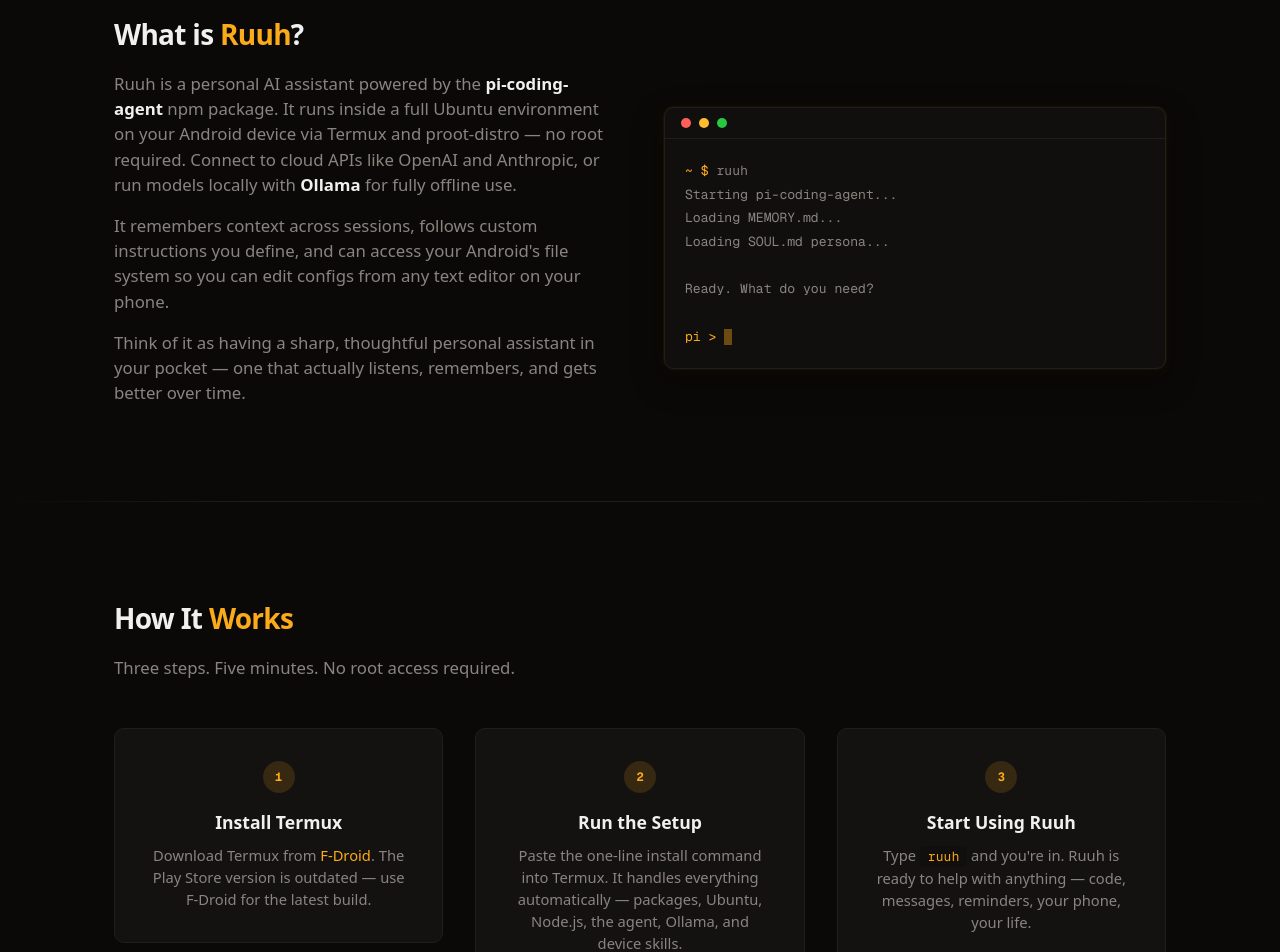
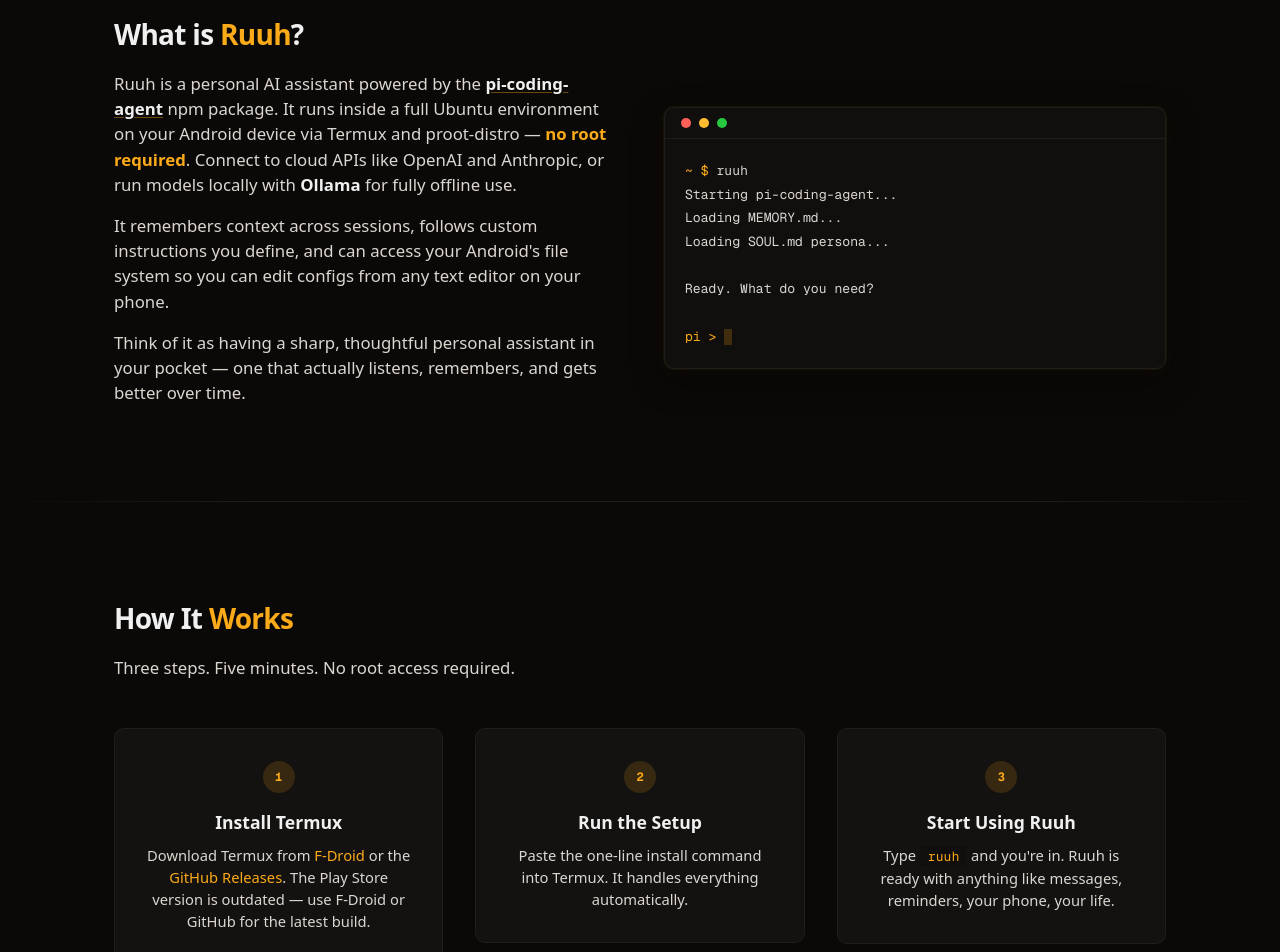
Before and after one commit to perminder-klair/ruuh, a Next.js app in the folder web/: page / in a window 1280 px wide. Shown: the part 860-1812 px from the top of the page. Built offline with nearby package versions, Linux system fonts and the light colour scheme.

Commit message:
update landing page

```diff
--- a/web/app/globals.css
+++ b/web/app/globals.css
@@ -58,31 +58,31 @@
     --card-foreground: #f0f0f0;
     --popover: #141210;
     --popover-foreground: #f0f0f0;
-  --primary: #FBAA19;
+    --primary: #fbaa19;
     --primary-foreground: #0a0a0a;
     --secondary: #1a1a1a;
     --secondary-foreground: #f0f0f0;
     --muted: #1a1a1a;
-  --muted-foreground: #8a8480;
+    --muted-foreground: #dcd6d1;
     --accent: #1f1708;
-  --accent-foreground: #FBAA19;
+    --accent-foreground: #fbaa19;
     --destructive: oklch(0.704 0.191 22.216);
     --border: #201e1b;
     --input: #201e1b;
-  --ring: #FBAA19;
-  --chart-1: #FBAA19;
-  --chart-2: #E8920E;
-  --chart-3: #C67A0A;
-  --chart-4: #FFD166;
+    --ring: #fbaa19;
+    --chart-1: #fbaa19;
+    --chart-2: #e8920e;
+    --chart-3: #c67a0a;
+    --chart-4: #ffd166;
     --chart-5: #ef4444;
     --sidebar: #141210;
     --sidebar-foreground: #f0f0f0;
-  --sidebar-primary: #FBAA19;
+    --sidebar-primary: #fbaa19;
     --sidebar-primary-foreground: #0a0a0a;
     --sidebar-accent: #1a1a1a;
     --sidebar-accent-foreground: #f0f0f0;
     --sidebar-border: #201e1b;
-  --sidebar-ring: #FBAA19;
+    --sidebar-ring: #fbaa19;
 }
 
 .dark {
@@ -92,31 +92,31 @@
     --card-foreground: #f0f0f0;
     --popover: #141210;
     --popover-foreground: #f0f0f0;
-  --primary: #FBAA19;
+    --primary: #fbaa19;
     --primary-foreground: #0a0a0a;
     --secondary: #1a1a1a;
     --secondary-foreground: #f0f0f0;
     --muted: #1a1a1a;
-  --muted-foreground: #8a8480;
+    --muted-foreground: #dcd6d1;
     --accent: #1f1708;
-  --accent-foreground: #FBAA19;
+    --accent-foreground: #fbaa19;
     --destructive: oklch(0.704 0.191 22.216);
     --border: #201e1b;
     --input: #201e1b;
-  --ring: #FBAA19;
-  --chart-1: #FBAA19;
-  --chart-2: #E8920E;
-  --chart-3: #C67A0A;
-  --chart-4: #FFD166;
+    --ring: #fbaa19;
+    --chart-1: #fbaa19;
+    --chart-2: #e8920e;
+    --chart-3: #c67a0a;
+    --chart-4: #ffd166;
     --chart-5: #ef4444;
     --sidebar: #141210;
     --sidebar-foreground: #f0f0f0;
-  --sidebar-primary: #FBAA19;
+    --sidebar-primary: #fbaa19;
     --sidebar-primary-foreground: #0a0a0a;
     --sidebar-accent: #1a1a1a;
     --sidebar-accent-foreground: #f0f0f0;
     --sidebar-border: #201e1b;
-  --sidebar-ring: #FBAA19;
+    --sidebar-ring: #fbaa19;
 }
 
 @layer base {
@@ -138,18 +138,31 @@
     inset: 0;
     pointer-events: none;
     z-index: 9999;
-  background: radial-gradient(ellipse 80% 40% at 50% 0%, rgba(251, 170, 25, 0.025), transparent 70%);
+    background: radial-gradient(
+        ellipse 80% 40% at 50% 0%,
+        rgba(251, 170, 25, 0.025),
+        transparent 70%
+    );
 }
 
 /* Warm shadows */
 .shadow-premium {
-  box-shadow: 0 8px 24px rgba(0, 0, 0, 0.3), 0 0 0 1px rgba(251, 170, 25, 0.04), 0 4px 16px rgba(251, 170, 25, 0.06);
+    box-shadow:
+        0 8px 24px rgba(0, 0, 0, 0.3),
+        0 0 0 1px rgba(251, 170, 25, 0.04),
+        0 4px 16px rgba(251, 170, 25, 0.06);
 }
 .shadow-premium-sm {
-  box-shadow: 0 4px 12px rgba(0, 0, 0, 0.25), 0 0 0 1px rgba(251, 170, 25, 0.03), 0 2px 8px rgba(251, 170, 25, 0.05);
+    box-shadow:
+        0 4px 12px rgba(0, 0, 0, 0.25),
+        0 0 0 1px rgba(251, 170, 25, 0.03),
+        0 2px 8px rgba(251, 170, 25, 0.05);
 }
 .shadow-terminal {
-  box-shadow: 0 12px 32px rgba(0, 0, 0, 0.4), 0 0 0 1px rgba(251, 170, 25, 0.06), 0 4px 16px rgba(251, 170, 25, 0.04);
+    box-shadow:
+        0 12px 32px rgba(0, 0, 0, 0.4),
+        0 0 0 1px rgba(251, 170, 25, 0.06),
+        0 4px 16px rgba(251, 170, 25, 0.04);
 }
 
 /* Soft section dividers */
@@ -164,7 +177,13 @@
     left: 0;
     right: 0;
     height: 1px;
-  background: linear-gradient(90deg, transparent, var(--border) 20%, var(--border) 80%, transparent);
+    background: linear-gradient(
+        90deg,
+        transparent,
+        var(--border) 20%,
+        var(--border) 80%,
+        transparent
+    );
 }
 .border-b-soft {
     position: relative;
@@ -177,28 +196,56 @@
     left: 0;
     right: 0;
     height: 1px;
-  background: linear-gradient(90deg, transparent, var(--border) 20%, var(--border) 80%, transparent);
+    background: linear-gradient(
+        90deg,
+        transparent,
+        var(--border) 20%,
+        var(--border) 80%,
+        transparent
+    );
 }
 
 /* Animations */
 @keyframes cursor-breathe {
-  0%, 100% { opacity: 1; }
-  50% { opacity: 0.15; }
+    0%,
+    100% {
+        opacity: 1;
+    }
+    50% {
+        opacity: 0.15;
+    }
 }
 
 @keyframes breathe {
-  0%, 100% { transform: scale(1); opacity: 0.7; }
-  50% { transform: scale(1.018); opacity: 1; }
+    0%,
+    100% {
+        transform: scale(1);
+        opacity: 0.7;
+    }
+    50% {
+        transform: scale(1.018);
+        opacity: 1;
+    }
 }
 
 @keyframes glow-pulse {
-  0%, 100% { box-shadow: 0 0 8px rgba(251, 170, 25, 0.15); }
-  50% { box-shadow: 0 0 20px rgba(251, 170, 25, 0.3); }
+    0%,
+    100% {
+        box-shadow: 0 0 8px rgba(251, 170, 25, 0.15);
+    }
+    50% {
+        box-shadow: 0 0 20px rgba(251, 170, 25, 0.3);
+    }
 }
 
 @keyframes text-glow-pulse {
-  0%, 100% { text-shadow: 0 0 8px rgba(251, 170, 25, 0.2); }
-  50% { text-shadow: 0 0 16px rgba(251, 170, 25, 0.45); }
+    0%,
+    100% {
+        text-shadow: 0 0 8px rgba(251, 170, 25, 0.2);
+    }
+    50% {
+        text-shadow: 0 0 16px rgba(251, 170, 25, 0.45);
+    }
 }
 
 .animate-blink {
--- a/web/app/page.tsx
+++ b/web/app/page.tsx
@@ -1,13 +1,8 @@
 import {
-  Terminal,
-  Server,
   Brain,
   FolderOpen,
   Plug,
   Cpu,
-  Cloud,
-  WifiOff,
-  Shield,
   Smartphone,
   MessageSquare,
   Settings,
@@ -30,22 +25,10 @@
 
 const features = [
   {
-    icon: Terminal,
-    title: "One-Command Setup",
+    icon: Cpu,
+    title: "Run Local with Ollama",
     description:
-      "A single curl command sets up Termux, Ubuntu, Node.js 22, the agent, Ollama, and device skills — everything in one go.",
-  },
-  {
-    icon: Cpu,
-    title: "Hybrid AI Backend",
-    description:
-      "Choose cloud APIs (OpenAI, Anthropic) or run models locally via Ollama for offline, private use — no internet required.",
-  },
-  {
-    icon: Server,
-    title: "Full Ubuntu Environment",
-    description:
-      "Runs in a real Ubuntu instance via proot-distro with Node.js 22 — no root required, no containers, no VMs.",
+      "Run models like Llama 3, CodeGemma, and DeepSeek Coder directly on your device via Ollama — no API keys, no internet, no data leaving your phone.",
   },
   {
     icon: Brain,
@@ -125,9 +108,20 @@
             <div className="space-y-4">
               <p className="text-[1.05rem] text-muted-foreground">
                 Ruuh is a personal AI assistant powered by the{" "}
-                <strong className="text-foreground">pi-coding-agent</strong> npm
-                package. It runs inside a full Ubuntu environment on your
-                Android device via Termux and proot-distro — no root required.
+                <a
+                  href="https://github.com/badlogic/pi-mono/tree/main/packages/coding-agent"
+                  className="font-semibold text-foreground hover:text-primary transition-colors underline decoration-primary/40 underline-offset-2"
+                  target="_blank"
+                  rel="noopener noreferrer"
+                >
+                  pi-coding-agent
+                </a>{" "}
+                npm package. It runs inside a full Ubuntu environment on your
+                Android device via Termux and proot-distro —{" "}
+                <span className="font-semibold text-primary">
+                  no root required
+                </span>
+                .
                 Connect to cloud APIs like OpenAI and Anthropic, or run models
                 locally with <strong className="text-foreground">Ollama</strong>{" "}
                 for fully offline use.
@@ -199,9 +193,18 @@
                     rel="noopener noreferrer"
                   >
                     F-Droid
+                  </a>{" "}
+                  or the{" "}
+                  <a
+                    href="https://github.com/termux/termux-app/releases"
+                    className="text-primary hover:underline"
+                    target="_blank"
+                    rel="noopener noreferrer"
+                  >
+                    GitHub Releases
                   </a>
-                  . The Play Store version is outdated — use F-Droid for the
-                  latest build.
+                  . The Play Store version is outdated — use F-Droid or GitHub
+                  for the latest build.
                 </p>
               </div>
             </StaggerItem>
@@ -215,8 +218,7 @@
                 </h3>
                 <p className="text-[0.92rem] text-muted-foreground">
                   Paste the one-line install command into Termux. It handles
-                  everything automatically — packages, Ubuntu, Node.js, the
-                  agent, Ollama, and device skills.
+                  everything automatically.
                 </p>
               </div>
             </StaggerItem>
@@ -233,8 +235,8 @@
                   <code className="rounded bg-code-block px-2 py-0.5 font-mono text-[0.82rem] text-primary">
                     ruuh
                   </code>{" "}
-                  and you&apos;re in. Ruuh is ready to help with anything —
-                  code, messages, reminders, your phone, your life.
+                  and you&apos;re in. Ruuh is ready with anything like messages,
+                  reminders, your phone, your life.
                 </p>
               </div>
             </StaggerItem>
@@ -271,109 +273,6 @@
                 </p>
               </HoverCard>
             ))}
-          </StaggerContainer>
-        </div>
-      </section>
-
-      {/* Run Local with Ollama */}
-      <section className="border-t-soft py-24">
-        <div className="mx-auto max-w-[1100px] px-6">
-          <AnimatedDiv>
-            <h2 className="mb-4 text-[1.75rem] font-bold tracking-tight">
-              Run Local with <span className="text-primary">Ollama</span>
-            </h2>
-          </AnimatedDiv>
-          <AnimatedSection className="grid items-center gap-12 md:grid-cols-2">
-            <div className="space-y-4">
-              <p className="text-[1.05rem] text-muted-foreground">
-                Don&apos;t want to rely on cloud APIs? Ruuh supports{" "}
-                <strong className="text-foreground">Ollama</strong> as a local
-                backend — run models like Llama 3, CodeGemma, and DeepSeek Coder
-                directly on your device. No API keys, no internet, no data
-                leaving your phone.
-              </p>
-              <p className="text-[1.05rem] text-muted-foreground">
-                Switching between cloud and local is a single config change.
-                Point Ruuh at your Ollama instance and it auto-detects available
-                models — no restart required.
-              </p>
-              <p className="text-[1.05rem] text-muted-foreground">
-                Cloud APIs give you the most capable models. Ollama gives you
-                full privacy and offline access. Use whichever fits the moment —
-                or both.
-              </p>
-            </div>
-            <div className="overflow-hidden rounded-lg border border-border bg-code-block shadow-terminal">
-              <div className="flex gap-2 border-b border-border px-4 py-2.5">
-                <span className="h-2.5 w-2.5 rounded-full bg-[#ff5f57]" />
-                <span className="h-2.5 w-2.5 rounded-full bg-[#febc2e]" />
-                <span className="h-2.5 w-2.5 rounded-full bg-[#28c840]" />
-              </div>
-              <div className="p-5 font-mono text-[0.82rem] leading-[1.8] text-muted-foreground">
-                <div>
-                  <span className="text-primary">~ $</span> ollama pull
-                  codellama
-                </div>
-                <div>pulling manifest...</div>
-                <div>pulling 3a43f93b78ec... 100%</div>
-                <div>success</div>
-                <div>&nbsp;</div>
-                <div>
-                  <span className="text-primary">~ $</span> ruuh --model
-                  codellama
-                </div>
-                <div>Connecting to Ollama...</div>
-                <div>Model: codellama (3.8B)</div>
-                <div>Running fully offline</div>
-                <div>&nbsp;</div>
-                <div>
-                  <span className="text-primary">pi &gt;</span>{" "}
-                  <span className="animate-blink inline-block h-4 w-2 bg-primary align-text-bottom" />
-                </div>
-              </div>
-            </div>
-          </AnimatedSection>
-          <StaggerContainer className="mx-auto mt-12 grid max-w-[400px] grid-cols-1 gap-6 md:max-w-none md:grid-cols-3">
-            <StaggerItem>
-              <div className="rounded-lg border border-border bg-card p-7 text-center">
-                <GlowIcon className="mb-3.5 flex h-10 w-10 items-center justify-center rounded-lg bg-primary/15 text-primary mx-auto">
-                  <WifiOff className="size-5" />
-                </GlowIcon>
-                <h3 className="mb-2 text-base font-semibold">Fully Offline</h3>
-                <p className="text-[0.9rem] leading-relaxed text-muted-foreground">
-                  Run models without an internet connection. Perfect for use on
-                  the go or in restricted networks.
-                </p>
-              </div>
-            </StaggerItem>
-            <StaggerItem>
-              <div className="rounded-lg border border-border bg-card p-7 text-center">
-                <GlowIcon className="mb-3.5 flex h-10 w-10 items-center justify-center rounded-lg bg-primary/15 text-primary mx-auto">
-                  <Shield className="size-5" />
-                </GlowIcon>
-                <h3 className="mb-2 text-base font-semibold">
-                  Private by Default
-                </h3>
-                <p className="text-[0.9rem] leading-relaxed text-muted-foreground">
-                  Your code never leaves your device. No tokens sent to
-                  third-party servers, no usage tracking.
-                </p>
-              </div>
-            </StaggerItem>
-            <StaggerItem>
-              <div className="rounded-lg border border-border bg-card p-7 text-center">
-                <GlowIcon className="mb-3.5 flex h-10 w-10 items-center justify-center rounded-lg bg-primary/15 text-primary mx-auto">
-                  <Cloud className="size-5" />
-                </GlowIcon>
-                <h3 className="mb-2 text-base font-semibold">
-                  Seamless Switching
-                </h3>
-                <p className="text-[0.9rem] leading-relaxed text-muted-foreground">
-                  Switch between cloud APIs and local models with a single
-                  config change. No re-install, no downtime.
-                </p>
-              </div>
-            </StaggerItem>
           </StaggerContainer>
         </div>
       </section>
```
Lines whose indentation alone changed are shown as unchanged.
